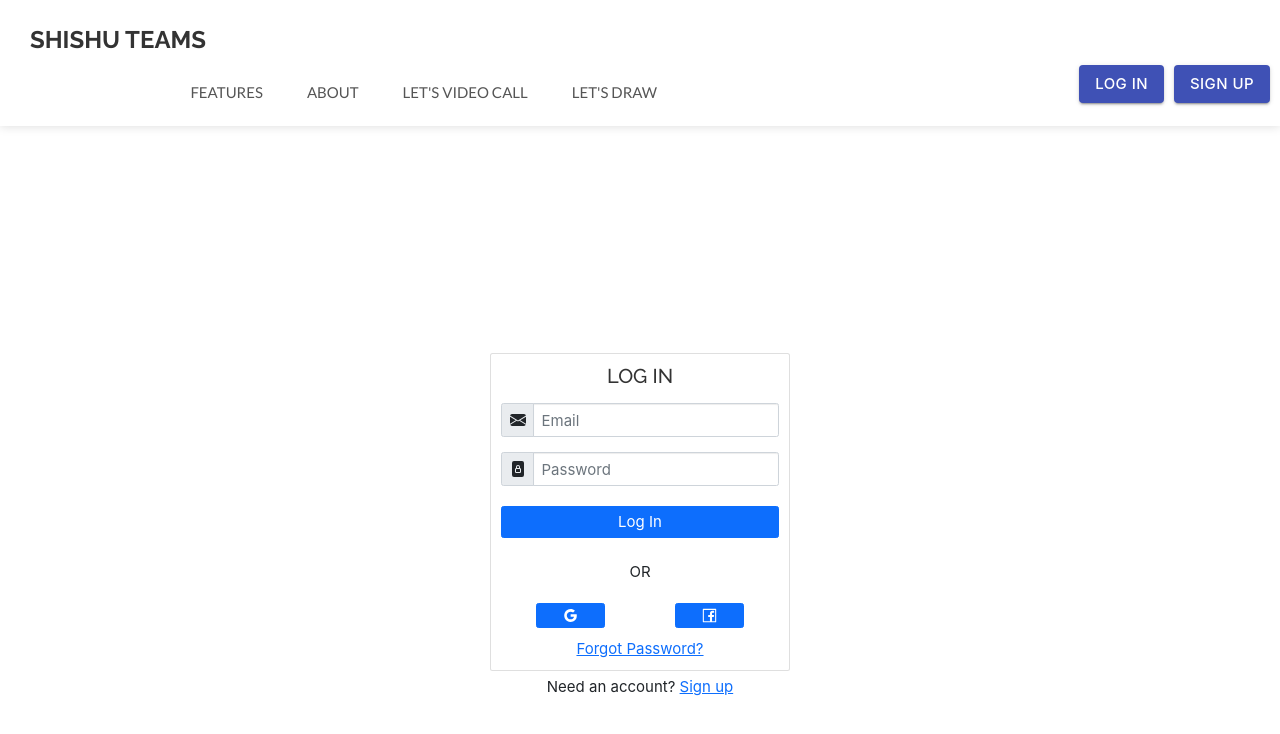
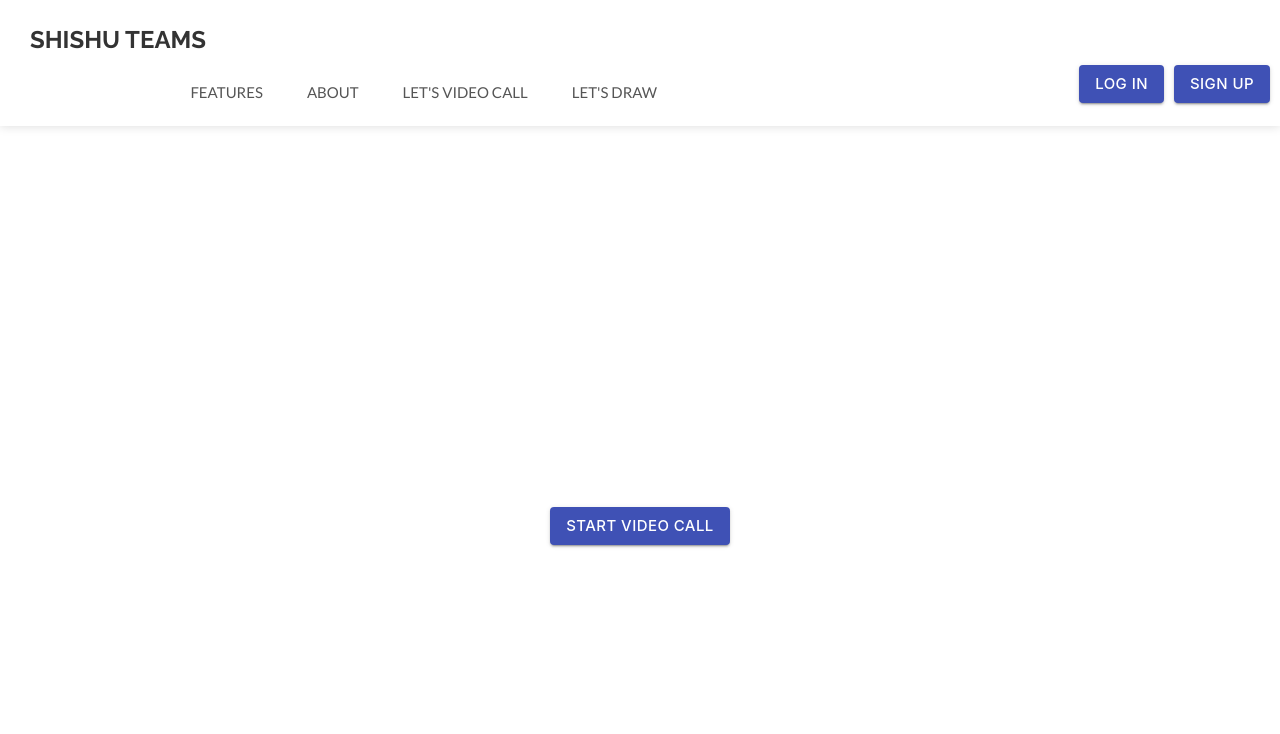
Before and after one commit to Shushi2023/shishu-teams, a React (Create React App) app in the folder client-side-code/: page /videoCall in a window 1280 px wide. Before the commit this address led to /login. Shown: the top 734 px of the page. Built offline with nearby package versions, Linux system fonts and the light colour scheme; no server answers; what smooth-scroll would draw is missing.

Commit message:
Removed the private routes

```diff
--- a/client-side-code/src/components/App.js
+++ b/client-side-code/src/components/App.js
@@ -21,9 +21,9 @@ const App = () => {
             <Route exact path = "/signup" component = {Signup} />
             <Route exact path = "/login" component = {Login} />
             <Route exact path = "/forgotPassword" component = {ForgotPassword} />
-            <PrivateRoute exact path = "/videoCall" component = {VideoCall} />
-            <PrivateRoute exact path = "/draw" component = {Draw} />
-            <PrivateRoute exact path = "/chat" component = {Chatting} />
+            <Route exact path = "/videoCall" component = {VideoCall} />
+            <Route exact path = "/draw" component = {Draw} />
+            <Route exact path = "/chat" component = {Chatting} />
           </Switch>
       </AuthProvider>
     </BrowserRouter>
```
